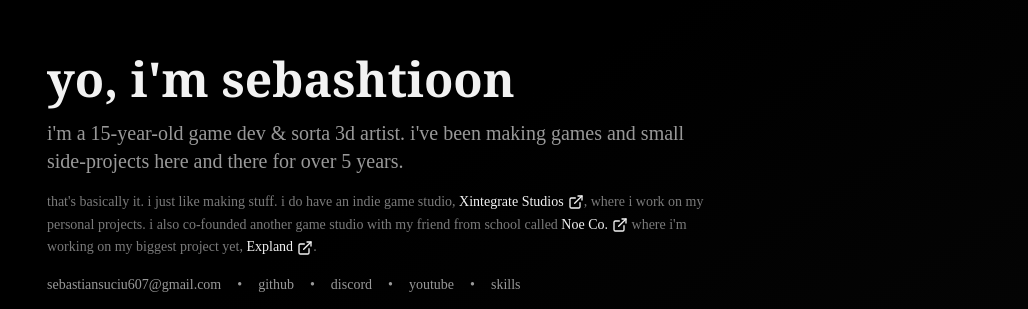
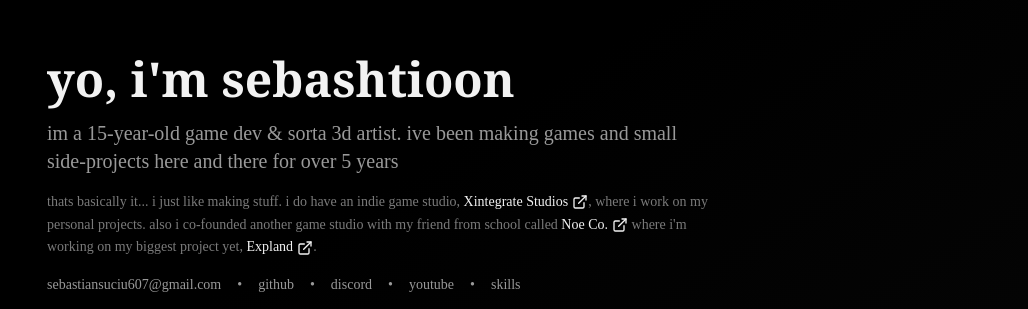
Before and after one commit to sebashtioon/new-sebashtioon-dev, a React (Vite) app: page / in a window 1280 px wide. Shown: the part 217-526 px from the top of the page, without its empty margins (252-1280 px from the left). Built offline with nearby package versions, Linux system fonts and the light colour scheme.

Commit message:
MUST BE CASUAL

```diff
--- a/src/pages/Home.tsx
+++ b/src/pages/Home.tsx
@@ -279,11 +279,11 @@ const Home = () => {
                 </h1>
 
                 <p className="text-lg md:text-xl text-muted-foreground mb-4 max-w-2xl lowercase leading-relaxed">
-                  i'm a 15-year-old game dev & sorta 3d artist. i've been making games and small side-projects here and there for over 5 years.
+                  im a 15-year-old game dev & sorta 3d artist. ive been making games and small side-projects here and there for over 5 years
                 </p>
 
                 <p className="text-sm text-muted-foreground/80 mb-4 max-w-2xl leading-relaxed">
-                  that's basically it. i just like making stuff. i do have an indie game studio,{" "}
+                  thats basically it... i just like making stuff. i do have an indie game studio,{" "}
                   <a
                     href="https://github.com/Xintegrate-Studios"
                     target="_blank"
@@ -293,7 +293,7 @@ const Home = () => {
                     Xintegrate Studios
                     <FiExternalLink className="ml-1" size={16} />
                   </a>
-                  , where i work on my personal projects. i also co-founded another game studio with my friend from school called{" "}
+                  , where i work on my personal projects. also i co-founded another game studio with my friend from school called{" "}
                   <a
                     href="https://noeco.xyz"
                     target="_blank"
--- a/src/pages/Projects.tsx
+++ b/src/pages/Projects.tsx
@@ -223,7 +223,7 @@ const Projects = () => {
                 my <span className="text-foreground">projects</span>
               </h1>
               <p className="text-lg md:text-xl text-muted-foreground mb-8 max-w-2xl lowercase leading-relaxed">
-                a collection of projects i've worked on throughout the years.
+                just a collection of projects ive worked on throughout the years
               </p>
             </div>
           </div>
```
